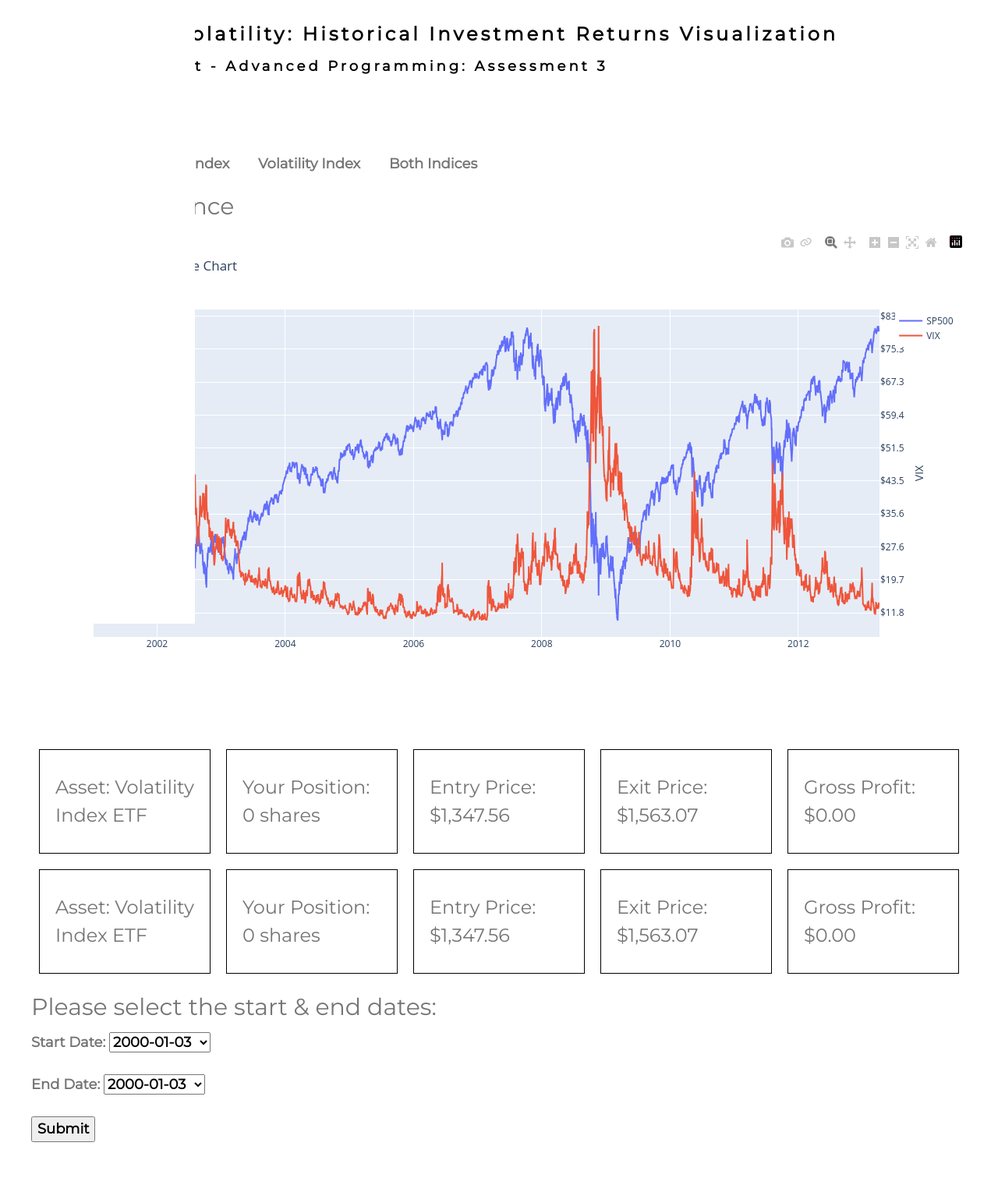
After one commit to azizhayat37/ap_asst3, a Flask app: page /double_chart in a window 1280 px wide. The commit adds this page. Shown: the whole page at 78% size. Run offline with Flask 3, Linux system fonts and the light colour scheme; data comes from the database, SQL or seed files in the repository.

Commit message:
adding double comparison page

```diff
--- a/data_loader.py
+++ b/data_loader.py
@@ -119,6 +119,64 @@ def create_chart(start_date, end_date, ID):
 
     return fig.to_html(full_html=False)
 
+def create_double_chart(start_date, end_date):
+    # load the SP500 data for the time period selected by the user
+    SP500 = pd.read_sql(IndexData.query.filter(IndexData.date.between(start_date, end_date)).statement, db.engine,
+        index_col='date'
+    )
+
+    # load the VIX data for the time period selected by the user
+    VIX = pd.read_sql(VIXData.query.filter(VIXData.date.between(start_date, end_date)).statement, db.engine,
+        index_col='date'
+    )
+
+    # create a line chart for SP500
+    sp500_trace = go.Scatter(
+        x=SP500.index,
+        y=SP500['close'],
+        mode='lines',
+        name='SP500'
+    )
+
+    # create a line chart for VIX
+    vix_trace = go.Scatter(
+        x=VIX.index,
+        y=VIX['close'],
+        mode='lines',
+        name='VIX',
+        yaxis='y2'  # Assign the trace to the right y-axis
+    )
+
+    # create a figure and add the traces
+    fig = go.Figure()
+    fig.add_trace(sp500_trace)
+    fig.add_trace(vix_trace)
+
+    # prefix y-axis tick labels with dollar sign
+    fig.update_yaxes(tickprefix="$")
+
+    # Set figure title and size
+    fig.update_layout(
+        title='',
+        width=1200,  # Set the width
+        height=600   # Set the height
+    )
+
+    # set figure title
+    fig.update_layout(title='SP500 and VIX Price Chart')
+
+    # Add a right y-axis for VIX
+    fig.update_layout(
+        yaxis2=dict(
+            title='VIX',
+            overlaying='y',
+            side='right',
+            tickprefix='$'
+        )
+    )
+
+    return fig.to_html(full_html=False)
+
 def update_portfolio(asset_choice, quantity):
     # check if the asset is already in the portfolio, if not, add it and amend quantity
     asset_possibilities = ['SP500', 'VIX']
--- a/routes.py
+++ b/routes.py
@@ -1,6 +1,6 @@
 from app import app, db
 from flask import request, render_template, flash, redirect, url_for
-from data_loader import create_chart, check_databases_exist, update_portfolio, generate_investment_data
+from data_loader import create_chart, check_databases_exist, update_portfolio, generate_investment_data, create_double_chart
 from forms import ChartDataForm, PortfolioUpdateForm
 from models import IndexData, VIXData, Assets, Portfolio
 from datetime import datetime
@@ -93,6 +93,48 @@ def volatility():
                            entry_price=entry_price, exit_price=exit_price, profit_loss=profit_loss)
 
 
+@app.route('/double_chart', methods=['GET', 'POST'])
+def double_chart():
+    form = ChartDataForm()
+
+    # database check
+    try:
+        check_databases_exist()
+    except Exception as e:
+        print(f"Error in check_databases_exist()... {e}")
+
+    # default starting and ending dates - show the entire time span
+    start_date = datetime(2001, 1, 3)
+    end_date = datetime(2013, 4, 8)
+
+    # dates in the dropdown menus come from the database, 1st of month only
+    date_options = VIXData.query.with_entities(VIXData.date).all()
+    date_options = [(date.date, date.date) for date in date_options]  # adjust date format to get rid of parentheses
+    form.start_date.choices, form.end_date.choices = date_options, date_options
+
+    etf_name, position, entry_price, exit_price, profit_loss = generate_investment_data('VIX', start_date.strftime('%Y-%m-%d'), end_date.strftime('%Y-%m-%d'))
+
+    # upon submitting the form, get the user's selected dates
+    if form.validate_on_submit():
+        # create the data that will populare the boxes beneath the chart
+        start_date = datetime.strptime(form.start_date.data, '%Y-%m-%d').date()
+        end_date = datetime.strptime(form.end_date.data, '%Y-%m-%d').date()
+        if start_date < end_date:
+            #flash('Start date must be before end date!')
+            redirect(url_for('index'))
+            etf_name, position, entry_price, exit_price, profit_loss = generate_investment_data('SP500', start_date, end_date)
+        else:
+            # if the start date is after the end date, stick to defaults
+            start_date = datetime(2001, 1, 3).date()
+            end_date = datetime(2013, 4, 8).date()
+            etf_name, position, entry_price, exit_price, profit_loss = generate_investment_data('VIX', start_date, end_date)
+
+    # create the chart that renders as soon as you hit the page
+    chart = create_double_chart(start_date, end_date)
+
+    return render_template('double.html', chart=chart, form=form, date_options=date_options, etf_name=etf_name, position=position,
+                           entry_price=entry_price, exit_price=exit_price, profit_loss=profit_loss)
+
 @app.route('/portfolio', methods=['GET', 'POST'])
 def portfolio():
     form = PortfolioUpdateForm()
--- a/templates/base.html
+++ b/templates/base.html
@@ -26,6 +26,7 @@ body,h1,h2,h3,h4,h5,h6,.w3-wide {font-family: "Montserrat", sans-serif;}
     <a href="{{ url_for('portfolio') }}"  class="w3-bar-item w3-button">Portfolio</a>
     <a href="{{ url_for('index') }}" class="w3-bar-item w3-button">S&P500 Index</a>
     <a href="{{ url_for('volatility') }}" class="w3-bar-item w3-button">Volatility Index</a>
+    <a href="{{ url_for('volatility') }}" class="w3-bar-item w3-button">Both Indices</a>
 </nav>
 
 <!-- Top menu on small screens -->
--- /dev/null
+++ b/templates/double.html
@@ -0,0 +1,81 @@
+{% extends "base.html" %}
+
+{% block content %}
+    <h2>ETF Performance</h2>
+    <div id="chart">
+        {{ chart | safe}}
+    </div>
+    <br>
+    <br>
+
+    <style>
+        .box-container {
+            display: flex;
+        }
+
+        .box {
+            flex: 1;
+            margin: 10px;
+            padding: 20px;
+            border: 1px solid black;
+            word-wrap: break-word;
+        }
+    </style>
+
+    <div class="box-container">
+        <div class="box">
+            <h3>Asset: {{etf_name}}</h3>
+        </div>
+        <div class="box">
+            <h3>Your Position: {{position}} shares</h3>
+        </div>
+        <div class="box">
+            <h3>Entry Price: ${{entry_price | format_currency}}</h3>
+        </div>
+        <div class="box">
+            <h3>Exit Price: ${{exit_price | format_currency}}</h3>
+        </div>
+        <div class="box">
+            <h3>Gross Profit: ${{profit_loss | format_currency }}</h3>
+        </div>
+    </div>
+
+    <div class="box-container">
+        <div class="box">
+            <h3>Asset: {{etf_name}}</h3>
+        </div>
+        <div class="box">
+            <h3>Your Position: {{position}} shares</h3>
+        </div>
+        <div class="box">
+            <h3>Entry Price: ${{entry_price | format_currency}}</h3>
+        </div>
+        <div class="box">
+            <h3>Exit Price: ${{exit_price | format_currency}}</h3>
+        </div>
+        <div class="box">
+            <h3>Gross Profit: ${{profit_loss | format_currency }}</h3>
+        </div>
+    </div>
+
+    <h2>Please select the start & end dates:</h2>
+
+    <form action="" method="post" novalidate>
+        {{ form.hidden_tag() }}
+        <div class="form-group">
+            <label for="start_date">Start Date:</label>
+            {{ form.start_date(class="form-control") }}
+        </div>
+        <br>
+        <div class="form-group">
+            <label for="end_date">End Date:</label>
+            {{ form.end_date(class="form-control") }}
+        </div>
+        <br>
+        <div class="form-group">
+            {{ form.submit(class="btn btn-primary") }}
+        </div>
+    </form>
+
+
+{% endblock %}
```
